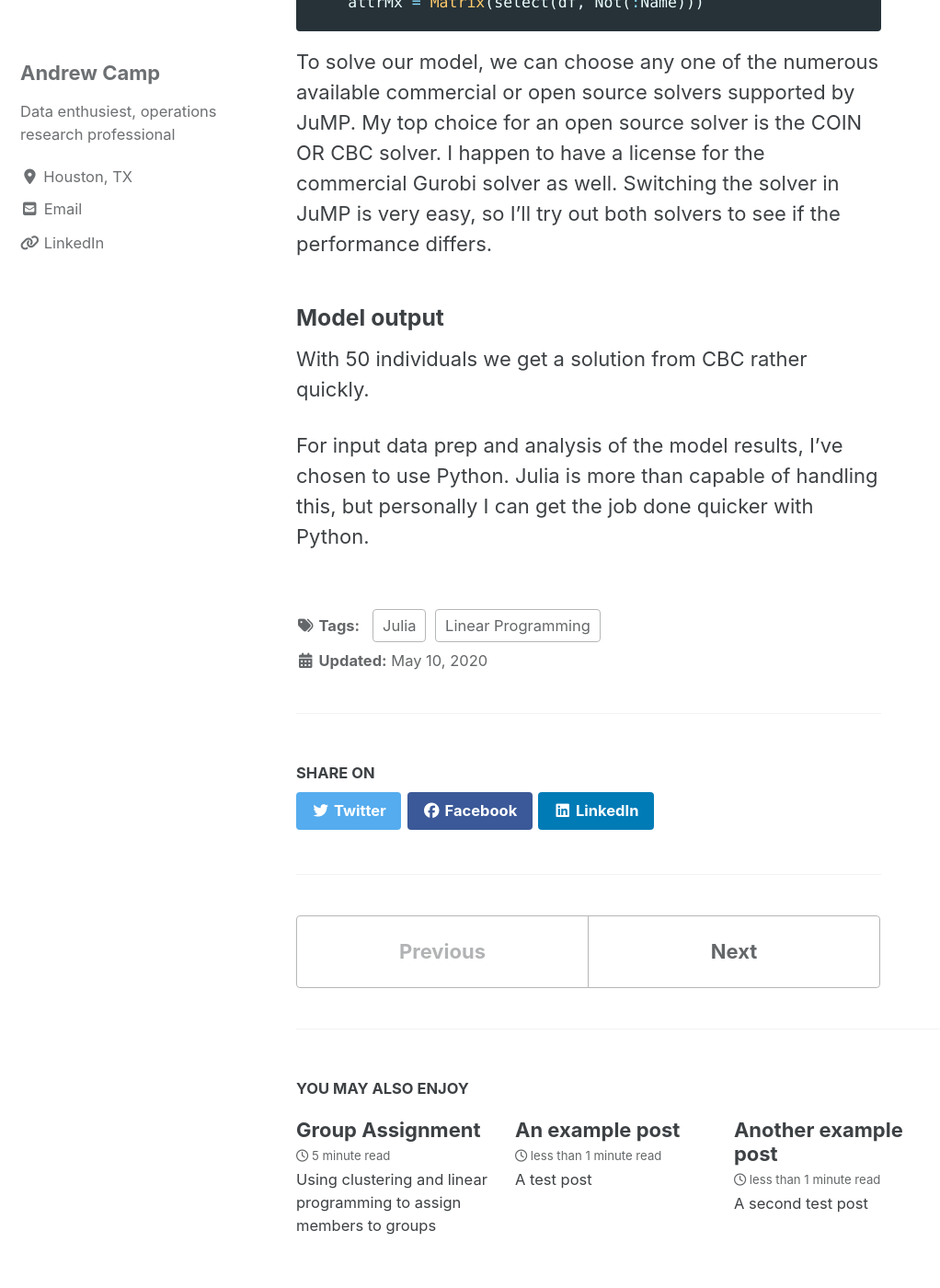
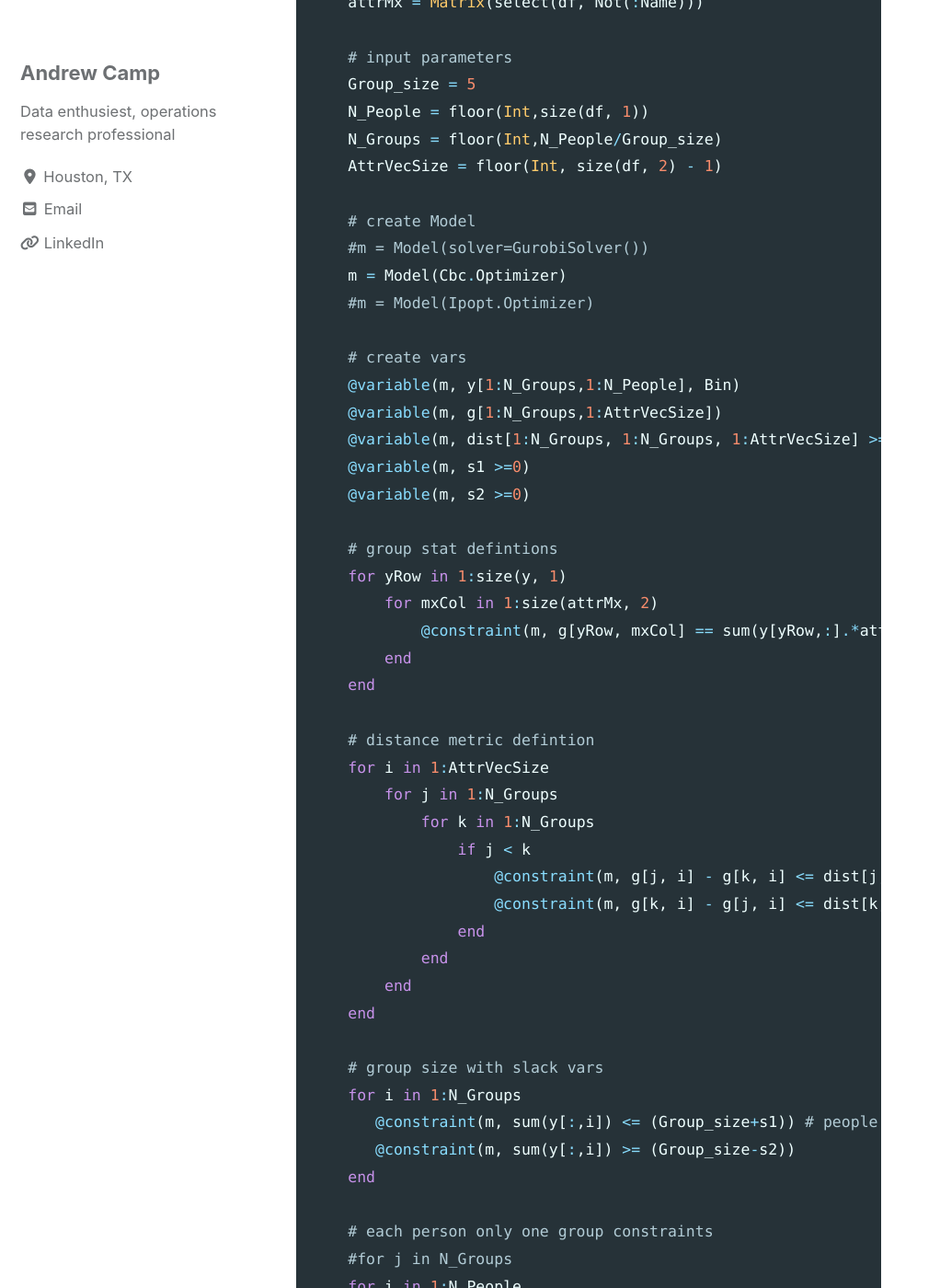
Before and after one commit to andrewdcamp/andrewdcamp.github.io, a Jekyll site: the page built from _posts/2020-01-10-Group-Assignment_1.md, in a window 1280 px wide and 1400 px high, scrolled down 5142 px. Shown: the whole window at 92% size, without its empty margins (0-1022 px from the left). Built offline with Jekyll 4.4.1, drawn with Linux system fonts in a browser that asks for light colours; cached includes are drawn as plain includes; nearby versions of some CDN libraries; some of the changed text lies outside the part shown.

Commit message:
grp cluster Pt1 update 1_1

````diff
--- a/_posts/2020-01-10-Group-Assignment_1.md
+++ b/_posts/2020-01-10-Group-Assignment_1.md
@@ -82,6 +82,61 @@ To solve the problem we can formulate a linear optimization model. A modeling la
     df = CSV.read(f, DataFrame)
     nms = df.Name
     attrMx = Matrix(select(df, Not(:Name)))
+
+    # input parameters
+    Group_size = 5
+    N_People = floor(Int,size(df, 1))
+    N_Groups = floor(Int,N_People/Group_size)
+    AttrVecSize = floor(Int, size(df, 2) - 1)
+
+    # create Model
+    #m = Model(solver=GurobiSolver())
+    m = Model(Cbc.Optimizer)
+    #m = Model(Ipopt.Optimizer)
+
+    # create vars
+    @variable(m, y[1:N_Groups,1:N_People], Bin)
+    @variable(m, g[1:N_Groups,1:AttrVecSize])
+    @variable(m, dist[1:N_Groups, 1:N_Groups, 1:AttrVecSize] >= 0)
+    @variable(m, s1 >=0)
+    @variable(m, s2 >=0)
+
+    # group stat defintions
+    for yRow in 1:size(y, 1)
+        for mxCol in 1:size(attrMx, 2)
+            @constraint(m, g[yRow, mxCol] == sum(y[yRow,:].*attrMx[:,mxCol]))
+        end
+    end
+
+    # distance metric defintion
+    for i in 1:AttrVecSize
+        for j in 1:N_Groups
+            for k in 1:N_Groups
+                if j < k
+                    @constraint(m, g[j, i] - g[k, i] <= dist[j, k, i])
+                    @constraint(m, g[k, i] - g[j, i] <= dist[k, j, i])
+                end
+            end
+        end
+    end
+
+    # group size with slack vars
+    for i in 1:N_Groups
+       @constraint(m, sum(y[:,i]) <= (Group_size+s1)) # people assigned to each group < group size
+       @constraint(m, sum(y[:,i]) >= (Group_size-s2))
+    end
+
+    # each person only one group constraints
+    #for j in N_Groups
+    for i in 1:N_People
+        @constraint(m, sum(y[:,i]) == 1)
+    end
+
+    # objective
+
+    #@objective(m, Min, sum(((g[j, i] - g[k, i])^2) for i=1:AttrVecSize,j=1:N_Groups, k=1:N_Groups) + s1 + s2)
+    @objective(m, Min, sum(dist[i, j, k] for i=1:N_Groups,j=1:N_Groups, k=1:AttrVecSize) + 5*s1 + 5*s2)
+
 ```
 
 To solve our model, we can choose any one of the numerous available commercial or open source solvers supported by JuMP. My top choice for an open source solver is the COIN OR CBC solver. I happen to have a license for the commercial Gurobi solver as well. Switching the solver in JuMP is very easy, so I'll try out both solvers to see if the performance differs.
````
Also changed, not shown: 1 other file.
